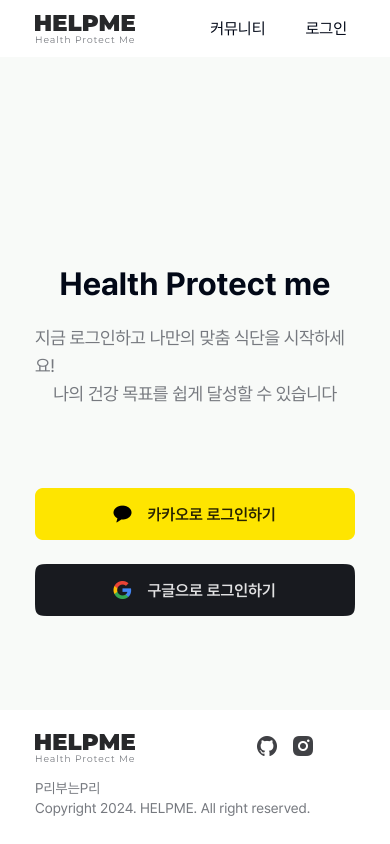
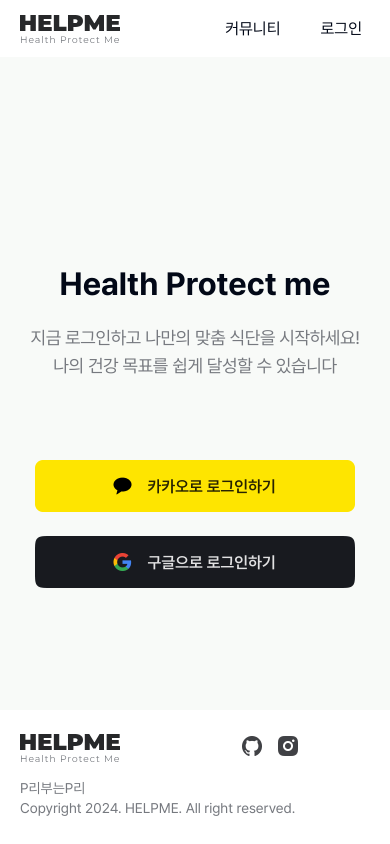
Before and after one commit to B-09-NBC-Final/Health-Protect-Me, a Next.js app: page /login in a window 390 px wide. Built offline with nearby package versions, Linux system fonts and the light colour scheme; no server answers.

Commit message:
style: 반응형 레이아웃 수정

```diff
--- a/src/app/(main)/layout.tsx
+++ b/src/app/(main)/layout.tsx
@@ -8,7 +8,7 @@ const MainLayout = ({ children }: { children: React.ReactNode }) => {
       <div className="relative min-h-screen flex flex-col">
         <Header />
         <main className="pt-15 bg-default">
-          <div className="px-10 py-10 my-0 mx-auto min-h-main-height max-w-container-l m:max-w-container-m s:max-w-container-s xs:max-w-container-xs s:px-5">
+          <div className="px-10 py-10 my-0 mx-auto min-h-main-height max-w-container-l m:max-w-container-m s:max-w-container-s xs:max-w-container-xs xs:px-5">
             {children}
           </div>
         </main>
--- a/src/app/page.tsx
+++ b/src/app/page.tsx
@@ -24,8 +24,8 @@ const MainPage = () => {
       <Header />
       <main className="w-full bg-default">
         <MainContent />
-        <section className="swiper-area">
-          <div className="max-w-container-l mx-auto flex justify-between px-10 m:max-w-container-m s:max-w-container-s xs:max-w-container-xs s:px-5">
+        <section className="swiper-area s:h-full s:py-20">
+          <div className="max-w-container-l mx-auto flex justify-between px-10 m:max-w-container-m s:max-w-container-s xs:max-w-container-xs xs:px-5 s:block">
             <MainSwiper />
             <div className="flex flex-col justify-center items-center">
               <p className="text-white text-2xl font-medium">사용자들의 이야기</p>
@@ -34,7 +34,7 @@ const MainPage = () => {
             <MainSwiperReverse />
           </div>
         </section>
-        <section className="max-w-container-l mx-auto px-10 m:max-w-container-m s:max-w-container-s xs:max-w-container-xs s:px-5">
+        <section className="max-w-container-l mx-auto px-10 m:max-w-container-m s:max-w-container-s xs:max-w-container-xs xs:px-5">
           <ul className="pb-40">
             <li className="flex justify-between pt-40 pl-40">
               <div className="pt-[156px]">
--- a/src/components/Common/Footer.tsx
+++ b/src/components/Common/Footer.tsx
@@ -7,7 +7,7 @@ import instagramIcon from '@/assets/icons/icon_instar.png';
 const Footer = () => {
   return (
     <footer className="w-full bg-white z-10">
-      <div className="flex flex-col justify-start px-10 py-6 mx-auto max-w-container-l m:max-w-container-m s:max-w-container-s xs:max-w-container-xs s:px-5">
+      <div className="flex flex-col justify-start px-10 py-6 mx-auto max-w-container-l m:max-w-container-m s:max-w-container-s xs:max-w-container-xs xs:px-5">
         <div className="flex items-start justify-between w-[280px]">
           <Link href={'/'}>
             <Image src={logo} alt="logo" width={100} height={28} />
--- a/src/components/Common/Header/Header.tsx
+++ b/src/components/Common/Header/Header.tsx
@@ -13,7 +13,7 @@ const Header = () => {
 
   return (
     <header className="fixed w-full bg-white z-10 h-[57px]">
-      <div className="flex justify-between items-center px-10 py-4 h-full mx-auto max-w-container-l m:max-w-container-m s:max-w-container-s xs:max-w-container-xs s:px-5">
+      <div className="flex justify-between items-center px-10 py-4 h-full mx-auto max-w-container-l m:max-w-container-m s:max-w-container-s xs:max-w-container-xs xs:px-5">
         <div className="flex items-center">
           <Link href={'/'}>
             <Image src={logo} alt="logo" width={100} height={28} />
--- a/src/components/MainPage/MainBanner.tsx
+++ b/src/components/MainPage/MainBanner.tsx
@@ -40,7 +40,7 @@ const MainBanner = () => {
   };
 
   return (
-    <div className="max-w-container-l !py-40 text-center m:max-w-container-m s:max-w-container-s xs:max-w-container-xs s:px-5">
+    <div className="max-w-container-l !py-40 text-center m:max-w-container-m s:max-w-container-s xs:max-w-container-xs xs:px-5">
       <h2 className="${montserrat.className} text-[32px] font-bold mb-2 text-gray900">Health Protect Me</h2>
       <p className="text-2xl font-medium mb-10 text-gray800">당신의 건강을 함께 지켜드릴게요</p>
       <Button
--- a/tailwind.config.ts
+++ b/tailwind.config.ts
@@ -113,7 +113,6 @@ const config = {
         Pretendard: ['"Pretendard"', 'sans-serif']
       },
       screens: {
-        m: { max: '1460px' },
         s: { max: '1023px' },
         xs: { max: '767px' }
       },
@@ -121,7 +120,7 @@ const config = {
         'container-l': '1440px',
         'container-m': '1024px',
         'container-s': '768px',
-        'container-xs': '360px'
+        'container-xs': '100%'
       }
     }
   },
```
